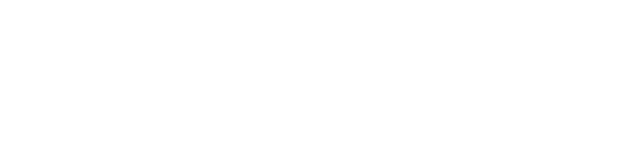
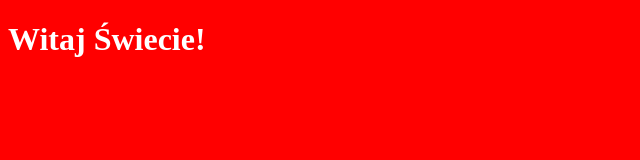
Before and after one commit to luknik360/layout1, a plain HTML site: page index.html in a window 1280 px wide. Shown: the whole page, without its empty margins (0-640 px from the left). Drawn offline with Linux system fonts and the light colour scheme.

Commit message:
Change background, and font color, add header title for index.html

```diff
--- a/index.html
+++ b/index.html
@@ -8,6 +8,6 @@
   <link rel="stylesheet" href="style.css">
 </head>
 <body>
-
+  <h1>Witaj Świecie!</h1>
 </body>
 </html>
--- a/style.css
+++ b/style.css
@@ -0,0 +1,4 @@
+body {
+  background: red;
+  color: white;
+}
```
